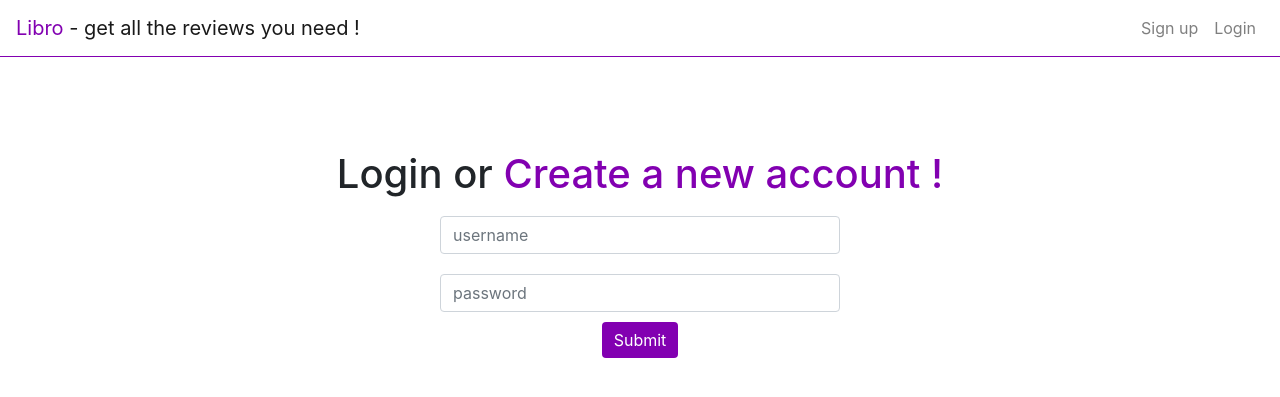
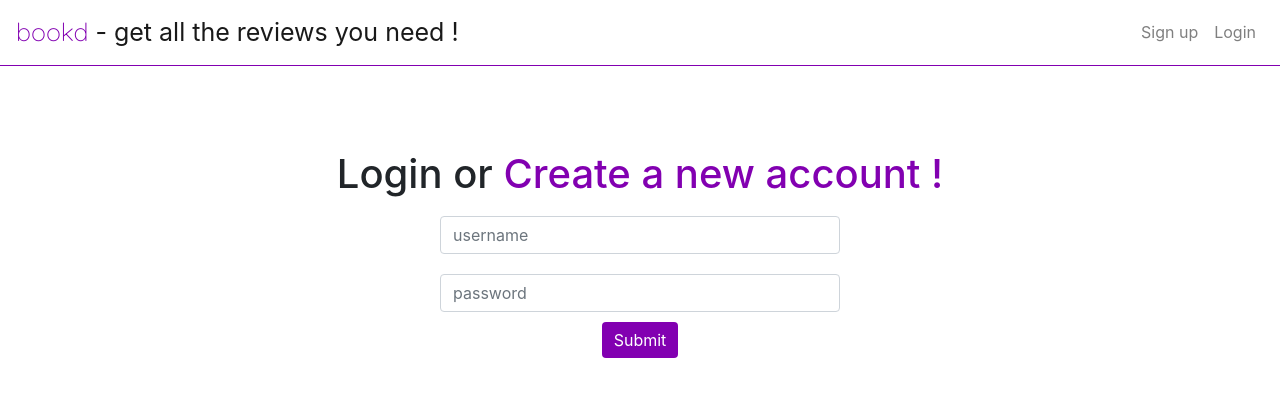
Before and after one commit to akashjkhamkar/book-review-website, a Flask app: page /login in a window 1280 px wide. Shown: the top 397 px of the page. Run offline with Flask 2, Linux system fonts and the light colour scheme; some libraries are stand-ins or nearby versions.

Commit message:
layout.html

```diff
--- a/templates/layout.html
+++ b/templates/layout.html
@@ -5,6 +5,7 @@
     <meta charset="UTF-8">
     <meta name="viewport" content="width=device-width, initial-scale=1.0">
     {%block css%}{%endblock%}
+    <link href="https://fonts.googleapis.com/css?family=Quicksand:300,500" rel="stylesheet">
     <link href="https://fonts.googleapis.com/css2?family=Roboto:wght@100;300&display=swap" rel="stylesheet">
     <link href="https://fonts.googleapis.com/icon?family=Material+Icons" rel="stylesheet">
     <link href="https://maxcdn.bootstrapcdn.com/font-awesome/4.4.0/css/font-awesome.min.css" rel="stylesheet" />
@@ -37,6 +38,12 @@
             background: white;
             border-bottom: rgb(130, 0, 177) solid 1px;
         }
+
+        @media (min-width:992px) {
+            .navbar-brand {
+                font-size: 25px;
+            }
+        }
     </style>
 </head>
 
@@ -45,8 +52,11 @@
         <nav class="navbar navbar-expand-lg fixed-top navbar-light bg-custom">
 
             {%if not session["user_id"]%}
-            <a class="navbar-brand" href="/"><span style="color:rgb(130, 0, 177)">Libro</span> - get all the reviews you
-                need !</a>
+            <a class="navbar-brand" href="/">
+                <span style=" font-family: 'Quicksand', sans-serif;font-weight: 300;display: inline ;color:rgb(130, 0, 177)">bookd</span> - get all
+                the reviews you
+                need !
+            </a>
             {%else%}
             <a class="navbar-brand" href="/"><span style="color:rgb(130, 0, 177)">Search Books</span></a>
             <a class="navbar-brand" href="/favourites"><span
```
